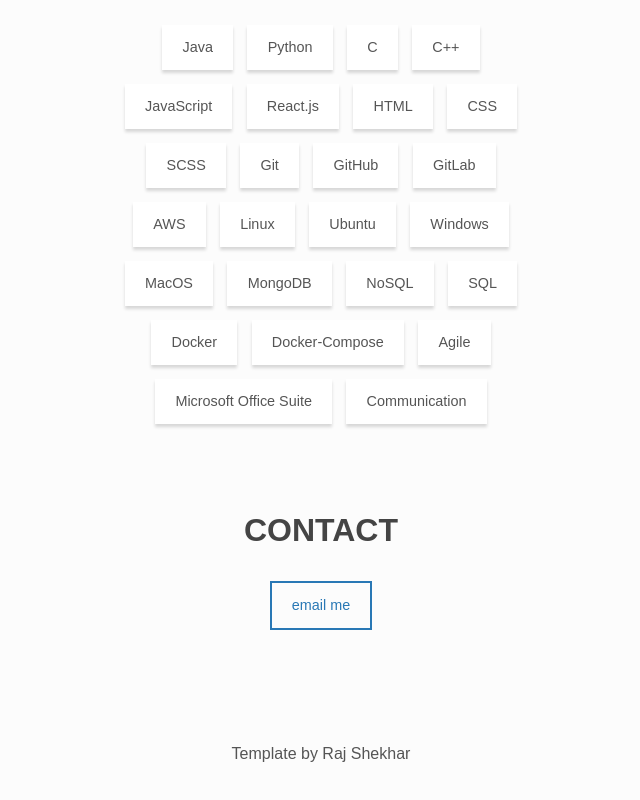
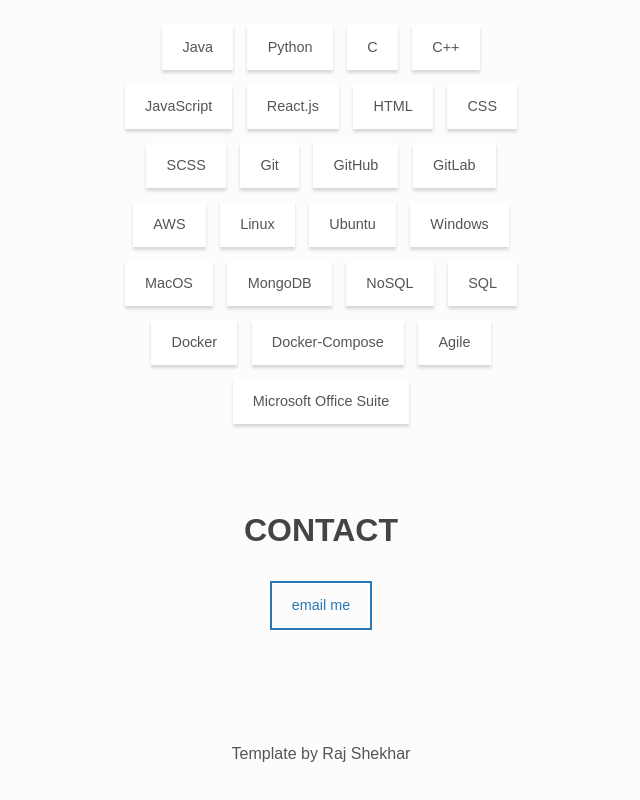
Before and after one commit to claibornevv/personal-website, a React (Create React App) app: page / in a window 1280 px wide. Shown: the part 1232-2032 px from the top of the page, without its empty margins (319-959 px from the left). Built offline with nearby package versions, Linux system fonts and the light colour scheme.

Commit message:
updated skills list

```diff
--- a/src/portfolio.js
+++ b/src/portfolio.js
@@ -60,7 +60,6 @@ const skills = [
     'Docker-Compose',
     'Agile',
     'Microsoft Office Suite',
-    'Communication',
 ]
 
 const contact = {
```
